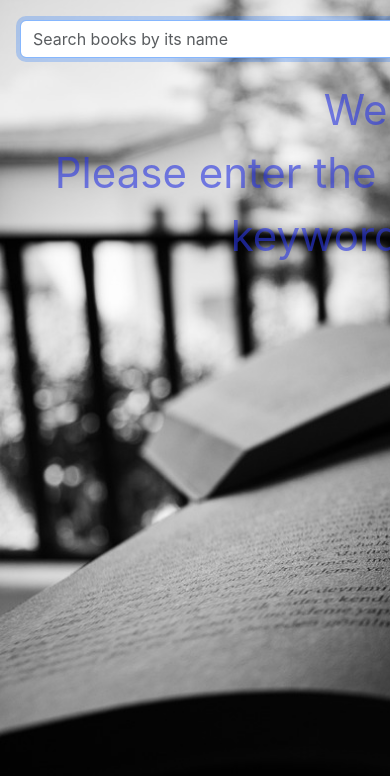
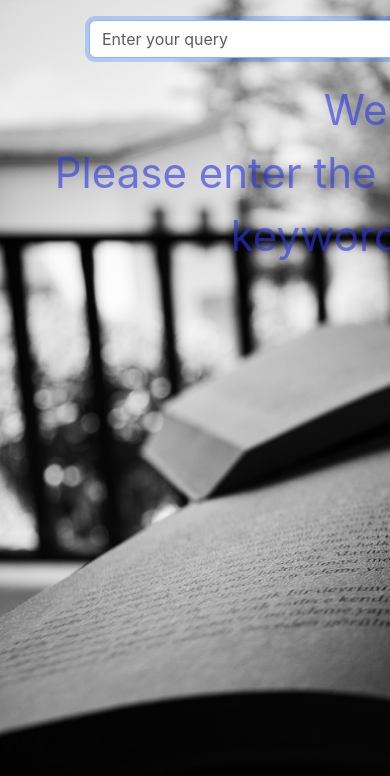
Before and after one commit to AntonTsyrkunov/Kongsberg, a React (Create React App) app: page / in a window 390 px wide. Shown: the top 776 px of the page. Built offline with nearby package versions, Linux system fonts and the light colour scheme.

Commit message:
updated breakpoints

```diff
--- a/src/components/Footer/Footer.jsx
+++ /dev/null
@@ -1,8 +0,0 @@
-const Footer = () => {
-    return(
-        <>
-        </>
-    )
-}
-
-export {Footer};
--- a/src/components/Header/Header.jsx
+++ b/src/components/Header/Header.jsx
@@ -1,7 +1,6 @@
 import { useState } from "react";
-
 import { Form, FormControl, Button, Container, Row, Col } from 'react-bootstrap';
-
+import css from '../Header/Header.module.css'
 
 const Header = ({onSubmit}) => {
     const [querry, setQuerry] = useState("");
@@ -19,10 +18,8 @@ const Header = ({onSubmit}) => {
       return (
         <header className="header">
           <Container style={{ padding: '20px' }}>
-            <Row className="align-items-center">
-              <Col xs={12} sm={6} md={4} lg={3}>
-              </Col>
-              <Col xs={12} sm={6} md={8} lg={9}>
+            <Row className="align-items-center justify-content-center">
+              <Col xs={10} sm={6} md={8} lg={9}>
                 <Form onSubmit={handleSearch}>
                   <Form.Group controlId="formSearch">
                     <Row className="align-items-center">
@@ -33,7 +30,8 @@ const Header = ({onSubmit}) => {
                           type="text"
                           autoComplete="off"
                           autoFocus
-                          placeholder="Search books by its name"
+                          placeholder="Enter your query"
+                          className={css.placeholder_normal}
                           onChange={handleInputChange}
                         />
                       </Col>
--- /dev/null
+++ b/src/components/Header/Header.module.css
@@ -0,0 +1,17 @@
+@media (max-width: 380px) {
+    .placeholder_normal::placeholder {
+      font-size: 12px;
+    }
+  }
+
+  @media (min-width: 380px) and (max-width: 575.98) {
+    .placeholder_normal::placeholder {
+      font-size: 14px;
+    }
+  }
+
+  @media (min-width: 576px) {
+    .placeholder_normal::placeholder {
+      font-size: 16px;
+    }
+  }
--- a/src/components/Home/Home.jsx
+++ b/src/components/Home/Home.jsx
@@ -1,7 +1,6 @@
 import BooksTable from '../BooksTable/BooksTable';
 import AuthorBooks from '../AuthorBooks/AuthorBooks';
 import { Header } from '../Header/Header';
-import { Footer } from '../Footer/Footer';
 import css from './Home.module.css'
 
 import { useState, useEffect } from 'react';
@@ -106,7 +105,6 @@ const Home = () => {
           handleBackHomeFromAuthor={handleBackHomeFromAuthor}
         />
       )}
-      <Footer></Footer>
     </div>
   );
 };
```
